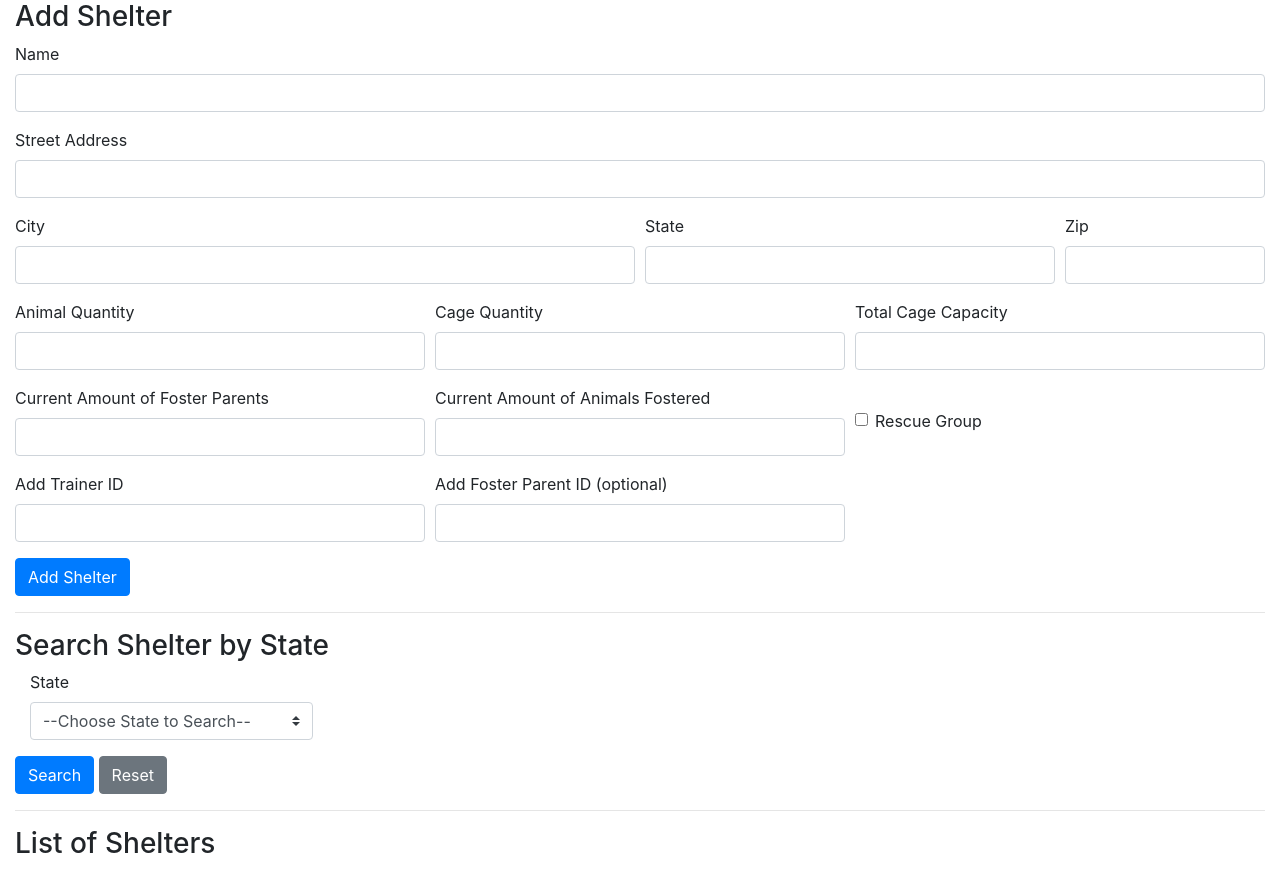
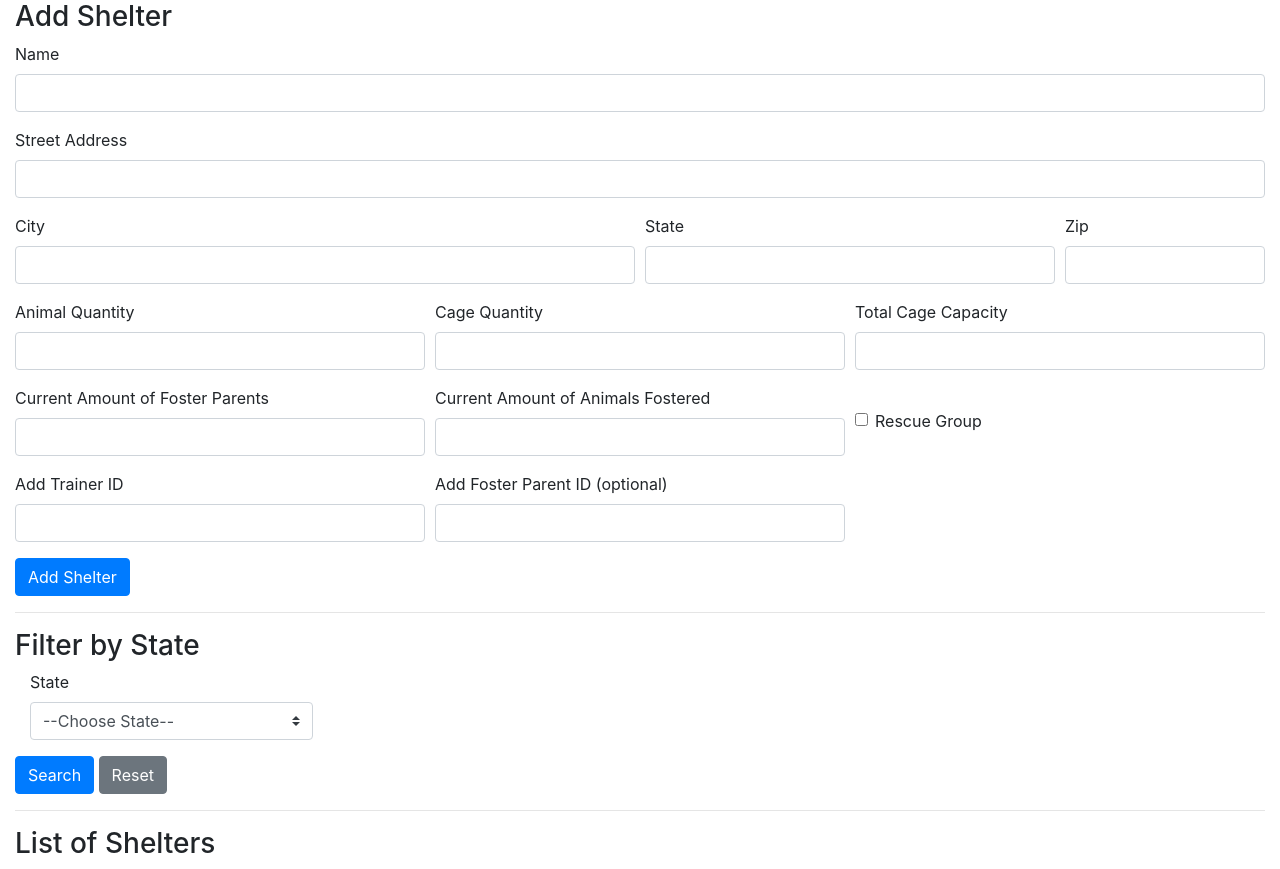
Before and after one commit to kevinlichang/national-animal-shelter-database, a Flask app: page /shelters/ in a window 1280 px wide. Shown: the part 112-981 px from the top of the page. Run offline with Flask 2, Linux system fonts and the light colour scheme; data that the repository does not hold is empty; some libraries are stand-ins or nearby versions.

Commit message:
small fixes

```diff
--- a/app/app.py
+++ b/app/app.py
@@ -21,7 +21,7 @@ def shelters():
 
 
 # Search Shelter by State
-@app.route("/shelters/", methods=["POST"])
+@app.route("/shelters/state", methods=["POST"])
 def searchSheltersByState():
     DBConnect = connectDB()
 
--- a/app/templates/shelters.html
+++ b/app/templates/shelters.html
@@ -108,13 +108,13 @@
 
   <hr>
 
-  <form class="mb-2" id="searchByStateForm" action="/shelters/" method="post">
-    <h3>Search Shelter by State</h3>
+  <form class="mb-2" id="searchByStateForm" action="/shelters/state" method="post">
+    <h3>Filter by State</h3>
 
     <div class="form-group col-3">
       <label for="shelterStateSearch">State</label>
       <select name="shelterStateSearch" id="shelterStateSearch" class="custom-select">
-        <option selected>--Choose State to Search--</option>
+        <option selected>--Choose State--</option>
         <option value="AL">Alabama</option>
         <option value="AK">Alaska</option>
         <option value="AZ">Arizona</option>
--- a/app/test_MM.py
+++ b/app/test_MM.py
@@ -8,7 +8,7 @@ def sheltersFosters():
     DBConnect = connectDB()
 
     #Select all for list
-    query = "SELECT shelters_fosters.shelter_id, shelter_name, shelters_fosters.foster_id, first_name, last_name FROM `shelters_fosters` INNER JOIN `shelters` ON shelters_fosters.shelter_id = shelters.shelter_id INNER JOIN `fosters` ON shelters_fosters.foster_id = fosters.foster_id;"
+    query = "SELECT shelters_fosters.shelter_id, shelter_name, shelters_fosters.foster_id, first_name, last_name FROM `shelters_fosters` INNER JOIN `shelters` ON shelters_fosters.shelter_id = shelters.shelter_id INNER JOIN `fosters` ON shelters_fosters.foster_id = fosters.foster_id ORDER BY last_name;"
     result = executeQuery(DBConnect, query).fetchall()
     return render_template('shelt-fost-MM.html', title='shelters_fosters_MM', allMM=result)
 
@@ -18,7 +18,7 @@ def sheltersTrainers():
     DBConnect = connectDB()
 
     #Select all for list
-    query = "SELECT shelters_trainers.shelter_id, shelter_name, shelters_trainers.trainer_id, first_name, last_name FROM `shelters_trainers` INNER JOIN `shelters` ON shelters_trainers.shelter_id = shelters.shelter_id INNER JOIN `trainers` ON shelters_trainers.trainer_id = trainers.trainer_id;"
+    query = "SELECT shelters_trainers.shelter_id, shelter_name, shelters_trainers.trainer_id, first_name, last_name FROM `shelters_trainers` INNER JOIN `shelters` ON shelters_trainers.shelter_id = shelters.shelter_id INNER JOIN `trainers` ON shelters_trainers.trainer_id = trainers.trainer_id ORDER BY last_name;"
     result = executeQuery(DBConnect, query).fetchall()
     return render_template('shelt-train-MM.html', title='shelters_trainers_MM', allMM=result)
 
@@ -27,6 +27,6 @@ def animalsTrainers():
     DBConnect = connectDB()
 
     #Select all for list
-    query = "SELECT animals_trainers.animal_id, name, animals_trainers.trainer_id, first_name, last_name FROM `animals_trainers` INNER JOIN `animals` ON animals_trainers.animal_id = animals.animal_id INNER JOIN `trainers` ON animals_trainers.trainer_id = trainers.trainer_id;"
+    query = "SELECT animals_trainers.animal_id, name, animals_trainers.trainer_id, first_name, last_name FROM `animals_trainers` INNER JOIN `animals` ON animals_trainers.animal_id = animals.animal_id INNER JOIN `trainers` ON animals_trainers.trainer_id = trainers.trainer_id ORDER BY last_name;"
     result = executeQuery(DBConnect, query).fetchall()
     return render_template('ani-train-MM.html', title='animals_trainers_MM', allMM=result)
```
